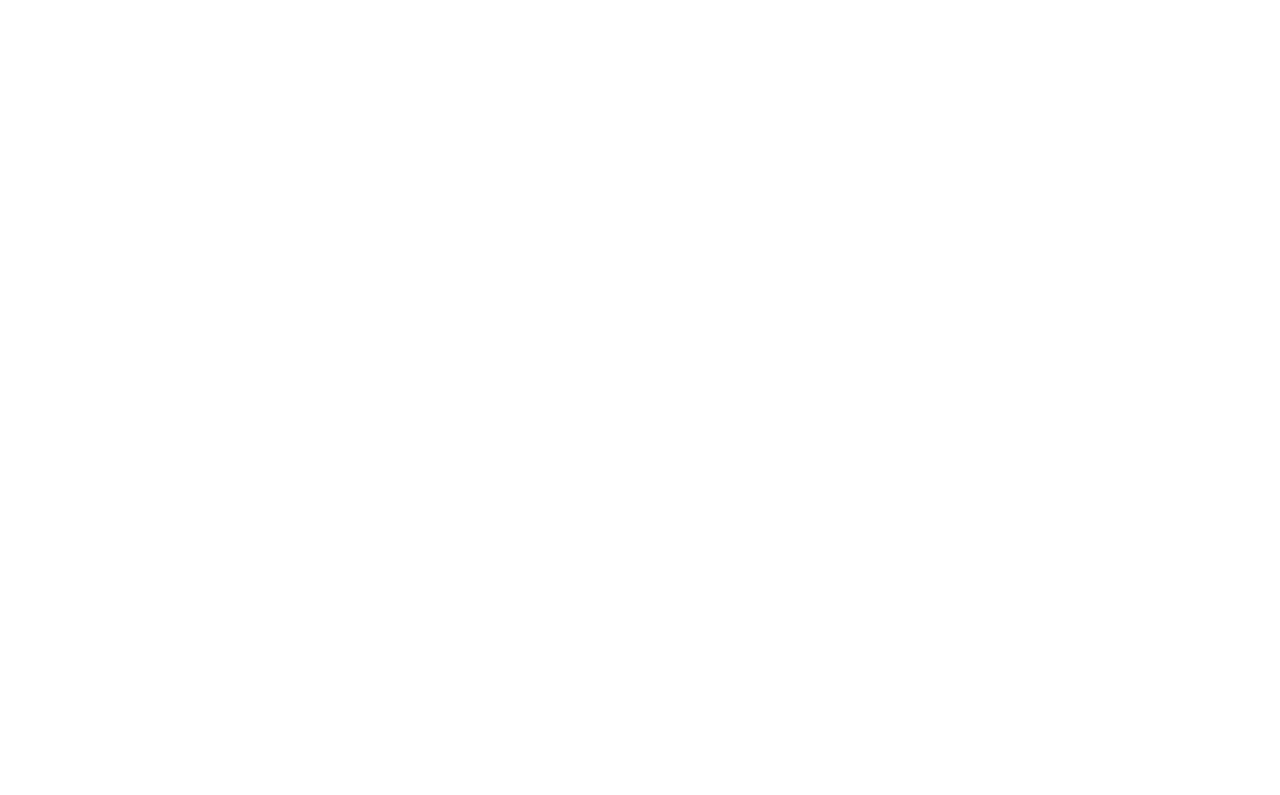
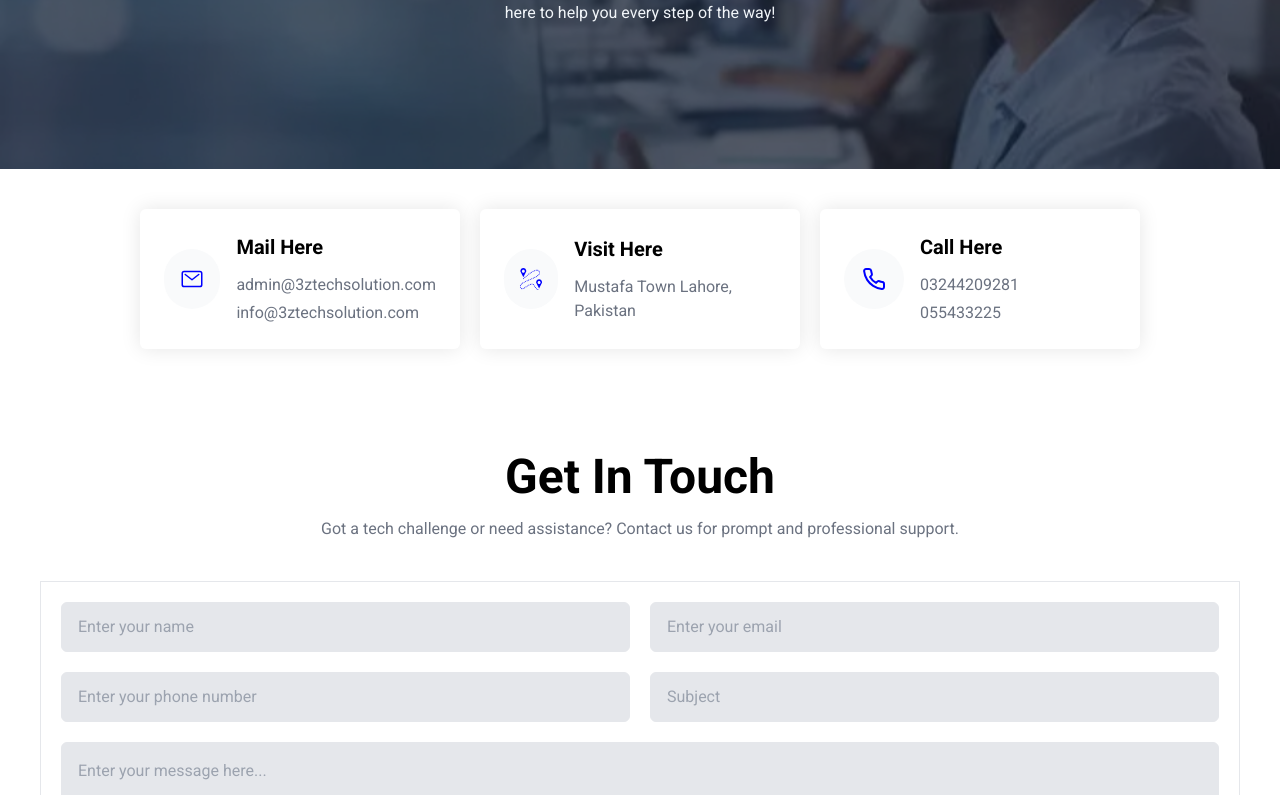
Before and after one commit to RazaRajpoot92/3ZTechSolution, a React (Vite) app: page /contact-us in a window 1280 px wide. Before the commit this address had no page. Shown: the part 305-1100 px from the top of the page. Before the commit the page ends 800 px from the top, so only its background shows below. Built offline with nearby package versions, Linux system fonts and the light colour scheme.

Commit message:
form validated

```diff
--- a/package.json
+++ b/package.json
@@ -16,6 +16,7 @@
     "react-icons": "^5.2.1",
     "react-router-dom": "^6.23.1",
     "react-slick": "^0.30.2",
+    "react-toastify": "^10.0.5",
     "slick-carousel": "^1.8.1"
   },
   "devDependencies": {
--- a/src/components/Form.jsx
+++ b/src/components/Form.jsx
@@ -1,40 +1,93 @@
-import React from 'react'
+import React, { useRef } from 'react'
+import { ToastContainer, toast } from 'react-toastify';
+
+import 'react-toastify/dist/ReactToastify.css';
 
 const Form = () => {
+  const nameRef = useRef(null)
+  const emailRef = useRef(null)
+  const phoneRef = useRef(null)
+  const subjectRef = useRef(null)
+  const messageRef = useRef(null)
+
+  const formValidation=(name,email,phone)=>{
+
+    const isValidName = /^.{4,}$/.test(name.current.value.trim())
+    const isValidEmail = /^[^\s@]+@[^\s@]+\.[^\s@]+$/.test(email.current.value.trim())
+    const isValidPhone = /^[+]*[(]{0,1}[0-9]{1,4}[)]{0,1}[-\s\./0-9]*$/.test(phone.current.value.trim())
+
+    if(!isValidName) return "Please enter at least 4 characters long name"
+    if(!isValidEmail) return "Please enter valid email"
+    if(!isValidPhone) return "Please enter valid phone number"
+
+    return true
+  }
+
+  const handleSubmit = (e)=>{
+    const toastSetting = {
+      position:"top-center"
+    }
+    e.preventDefault()
+    const message = formValidation(nameRef,emailRef,phoneRef)
+    if(message===true){
+      toast.success("Form has been submitted Successfully",toastSetting)
+    }else{
+      toast.error(message,toastSetting)
+    }
+
+
+  }
+
+
   return (
     <div className='border p-5 w-full 2xl:w-[75%]'>
+      <ToastContainer />
         <form
-        onSubmit={(e)=>e.preventDefault()}
+        onSubmit={handleSubmit}
         action="" className=' '>
             <div className='flex flex-col gap-5'>
 
               <div className='flex flex-col md:flex-row gap-5 '>
                 <input
+                ref={nameRef}
+                required
+                name='name'
                 type="text"
                 placeholder="Enter your name"
                 className=' w-full md:w-1/2 py-3  bg-gray-200 focus:bg-gray-50 focus:border-indigo-500 ease-in-out duration-500 border outline-none pl-4 rounded-md text-gray-500'
                 />
                 <input
-                type="text"
-                placeholder="Enter your name"
+                required
+                ref={emailRef}
+                name='email'
+                type="email"
+                placeholder="Enter your email"
                 className=' w-full md:w-1/2 py-3  bg-gray-200 focus:bg-gray-50 focus:border-indigo-500 ease-in-out duration-500 border outline-none pl-4 rounded-md text-gray-500'
                 />
               </div>
               <div className='flex flex-col md:flex-row gap-5'>
                 <input
-                type="text"
-                placeholder="Enter your name"
+                ref={phoneRef}
+                required
+                name='phone number'
+                type="tel"
+                placeholder="Enter your phone number"
                 className=' w-full md:w-1/2 py-3  bg-gray-200 focus:bg-gray-50 focus:border-indigo-500 ease-in-out duration-500 border outline-none pl-4 rounded-md text-gray-500'
                 />
                 <input
+                required
+                ref={subjectRef}
+                name='subject'
                 type="text"
-                placeholder="Enter your name"
+                placeholder="Subject"
                 className=' w-full md:w-1/2 py-3  bg-gray-200 focus:bg-gray-50 focus:border-indigo-500 ease-in-out duration-500 border outline-none pl-4 rounded-md text-gray-500'
 
                 />
               </div>
-              <textarea name="" id=""
-              placeholder='Enter your message here'
+              <textarea name="message" id=""
+              ref={messageRef}
+              required
+              placeholder='Enter your message here...'
               className='w-full min-h-[110px]  sm:min-h-[150px] rounded-md outline-none p-4  bg-gray-200 border focus:bg-gray-50  focus:border-indigo-500 ease-in-out duration-500 pl-4  text-gray-500'
 
               />
--- a/src/components/FormContainer.jsx
+++ b/src/components/FormContainer.jsx
@@ -5,8 +5,10 @@ const FormContainer = () => {
   return (
     <div>
         <div className='flex flex-col  items-center gap-4 mt-16'>
-            <h1 className='text-4xl font-bold'>Get In Touch</h1>
-            <p className='text-center w-[90%] md:w-[50%] text-gray-500'>Lorem ipsum dolor sit amet, consectetur adipiscing elit, sed do eiusmod tempor incididunt ut labore et dolore magna aliqua.</p>
+            <h1 className='text-5xl font-bold'>Get In Touch</h1>
+            <p className='text-center w-[90%] md:w-[50%] text-gray-500'>
+            Got a tech challenge or need assistance? Contact us for prompt and professional support.
+            </p>
         </div>
 
         <div className='mt-10 flex justify-center px-10'>
--- a/src/data/navItems.js
+++ b/src/data/navItems.js
@@ -8,11 +8,11 @@ export const navItems = [
    },
    {
     name:"About Us",
-    path:"/aboutus",
+    path:"/about-us",
    },
    {
     name:"Contact Us",
-    path:"/contactus"
+    path:"/contact-us"
    }
 
 ]
--- a/src/main.jsx
+++ b/src/main.jsx
@@ -28,11 +28,11 @@ const appRouter = createBrowserRouter([
         element:<Portfolio />
       },
       {
-        path:"/contactus",
+        path:"/contact-us",
         element:<ContactUs />
       },
       {
-        path:"/aboutus",
+        path:"/about-us",
         element:<AboutUs />
       }
     ],
```
Also changed, not shown: 1 other file (tests, documents, lock files or other folders).
